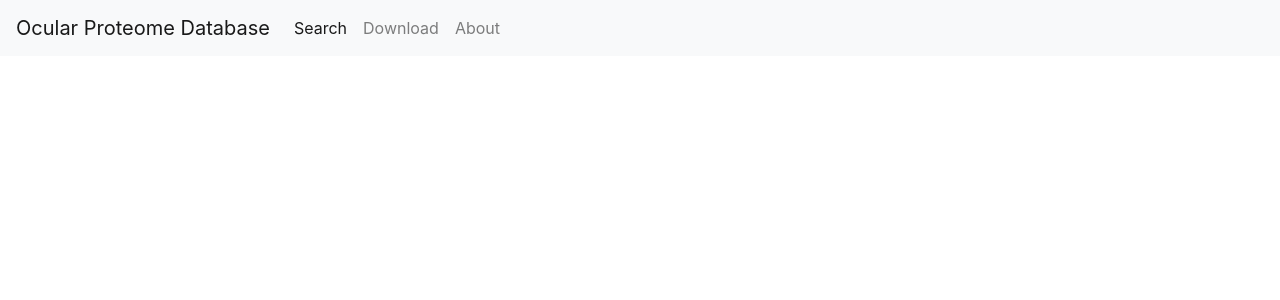
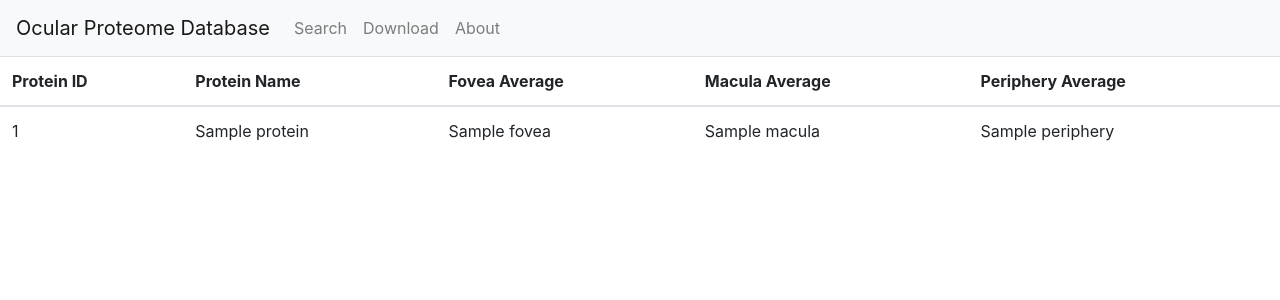
Before and after one commit to MahajanLab/ocularproteome-project, a Django app: template templates/ocular_proteome_db/home.html in a window 1280 px wide. Shown: the top 300 px of the page. Run offline with Django 3.2, Linux system fonts and the light colour scheme; the template is opened without the code that fills it: most values are stand-ins (such as "Sample title", 1, 10 or a date in 2020); some libraries are stand-ins or nearby versions.

Commit message:
created search result page

```diff
--- a/templates/base.html
+++ b/templates/base.html
@@ -17,8 +17,8 @@
             <span class="navbar-toggler-icon"></span>
         </button>
         <div class="collapse navbar-collapse" id="navbarNav">
-            <ul class="navbar-nav"">
-                <li class="nav-item active">
+            <ul class="navbar-nav">
+                <li class="nav-item">
                     <a class="nav-link" href="#">Search <span class="sr-only">(current)</span> </a>
                 </li>
                 <li class="nav-item">
@@ -31,7 +31,9 @@
         </div>
     </nav>
 
-
+    <div id="content">
+        {% block content %}{% endblock %}
+    </div>
 
 </body>
 
--- a/templates/ocular_proteome_db/home.html
+++ b/templates/ocular_proteome_db/home.html
@@ -1,7 +1,32 @@
 {% extends "base.html" %}
 
-<title>Ocular Proteome Database</title>
+<head>
+    <title>Ocular Proteome Database</title>
+</head>
 
-<body>
-
-</body>
+{% block content %}
+    <div class="col-md-offset-3">
+        <table class="table">
+            <thead>
+                <tr>
+                    <th scope="col">Protein ID</th>
+                    <th scope="col">Protein Name</th>
+                    <th scope="col">Fovea Average</th>
+                    <th scope="col">Macula Average</th>
+                    <th scope="col">Periphery Average</th>
+                </tr>
+            </thead>
+            <tbody>
+                {% for protein in proteins %}
+                    <tr>
+                        <td>{{ protein.id }}</td>
+                        <td>{{ protein.name }}</td>
+                        <td>{{ protein.fovea }}</td>
+                        <td>{{ protein.macula }}</td>
+                        <td>{{ protein.periphery }}</td>
+                    </tr>
+                {% endfor %}
+            </tbody>
+        </table>
+    </div>
+{% endblock %}
```
